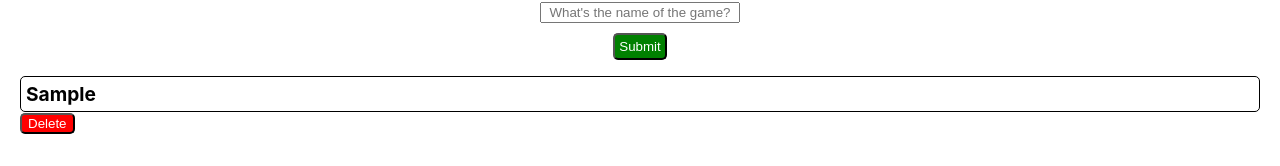
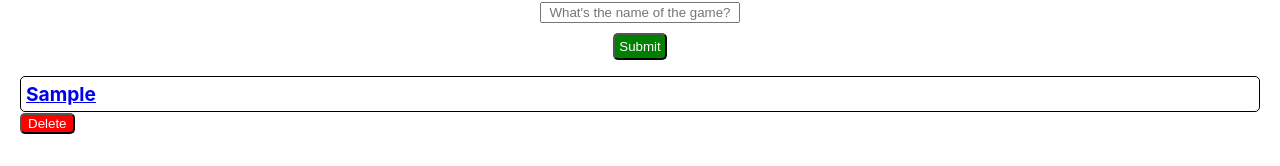
Before and after one commit to AntjeWalter/GameChanger, a Next.js app: page / in a window 1280 px wide. Both pictures are taken after typing "Sample" into the empty fields and a click on the button "Submit". Shown: the part 119-285 px from the top of the page. Built offline with nearby package versions, Linux system fonts and the light colour scheme.

Commit message:
Add players

```diff
--- a/components/CreateGame.js
+++ b/components/HomePage/CreateGame.js
@@ -8,6 +8,7 @@ export default function CreateGame({ onCreateGame }) {
     const newGame = {
       id: nanoid(),
       name: gameName,
+      players: [],
     };
     onCreateGame(newGame);
     event.target.reset();
--- a/components/Game.js
+++ b/components/HomePage/Game.js
@@ -1,9 +1,12 @@
 import styled from "styled-components";
+import Link from "next/link";
 
 export default function Game({ name, id, onDelete }) {
   return (
     <StyledGameContainer>
-      <StyledGame>{name}</StyledGame>
+      <Link href={`/${id}`}>
+        <StyledGame>{name}</StyledGame>
+      </Link>
       <StyledButton onClick={() => onDelete(id)}>Delete</StyledButton>
     </StyledGameContainer>
   );
--- a/pages/_app.js
+++ b/pages/_app.js
@@ -1,10 +1,40 @@
 import GlobalStyles from "../components/GlobalStyles";
+import { useLocalStorage } from "../helpers/hooks";
 
 function MyApp({ Component, pageProps }) {
+  const [games, setGames] = useLocalStorage("games", []);
+
+  function handleCreateGame(newGame) {
+    setGames([...games, newGame]);
+  }
+
+  function handleDeleteGame(id) {
+    const updatedGames = games.filter((game) => {
+      return game.id !== id;
+    });
+    setGames([...updatedGames]);
+  }
+
+  function handleAddNewPlayer(newPlayer, gameId) {
+    setGames(
+      games.map((game) =>
+        game.id === gameId
+          ? { ...game, players: [...game.players, newPlayer] }
+          : game
+      )
+    );
+  }
+
   return (
     <>
       <GlobalStyles />
-      <Component {...pageProps} />
+      <Component
+        {...pageProps}
+        onCreateGame={handleCreateGame}
+        onDelete={handleDeleteGame}
+        onAddNewPlayer={handleAddNewPlayer}
+        games={games}
+      />
     </>
   );
 }
--- a/pages/index.js
+++ b/pages/index.js
@@ -1,31 +1,15 @@
-import { Fragment, useState } from "react";
-import CreateGame from "../components/CreateGame";
-import Game from "../components/Game";
-import { useLocalStorage } from "../helpers/hooks";
+import { Fragment } from "react";
+import CreateGame from "../components/HomePage/CreateGame";
+import Game from "../components/HomePage/Game";
 
-export default function Home() {
-  const [games, setGames] = useLocalStorage("games", []);
-
-  function handleCreateGame(newGame) {
-    setGames([...games, newGame]);
-  }
-
-  function handleDeleteGame(id) {
-    const updatedGames = games.filter((game) => {
-      return game.id !== id;
-    });
-    setGames([...updatedGames]);
-  }
-
-  console.log("games", games);
-
+export default function Home({ onCreateGame, onDelete, games }) {
   return (
     <>
       <h1>GameChanger 🎲</h1>
-      <CreateGame onCreateGame={handleCreateGame} />
+      <CreateGame onCreateGame={onCreateGame} />
       {games.map((game) => (
         <Fragment key={game.id}>
-          <Game name={game.name} onDelete={handleDeleteGame} id={game.id} />
+          <Game name={game.name} onDelete={onDelete} id={game.id} />
         </Fragment>
       ))}
     </>
```
Also changed, not shown: components/GamePage/PlayerForm.js (added, +21 -0 lines), pages/[id].js (added, +34 -0 lines).
